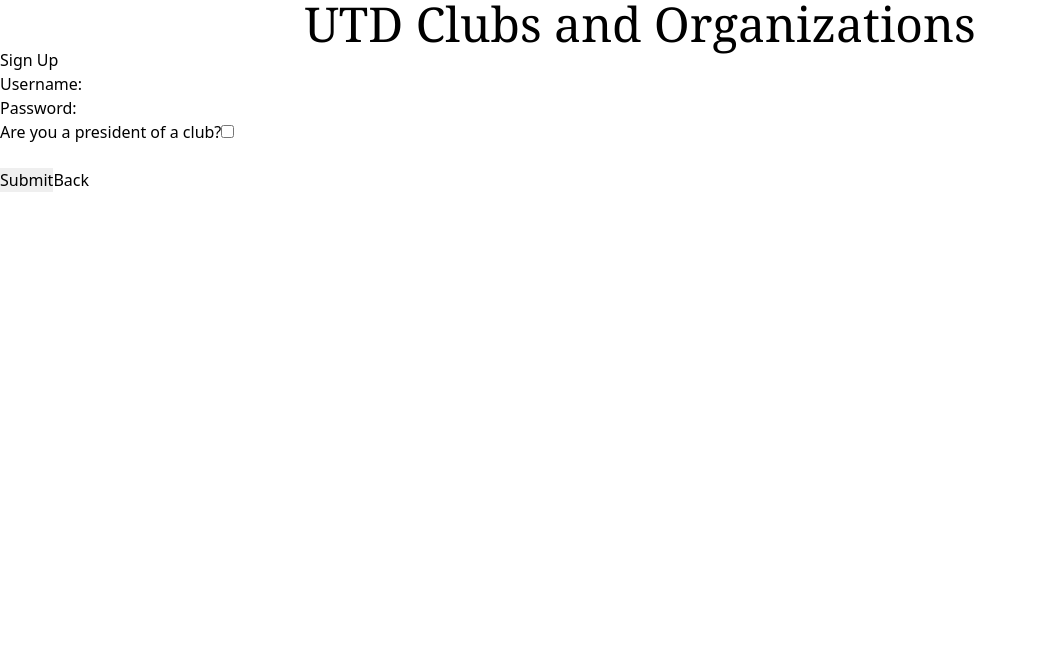
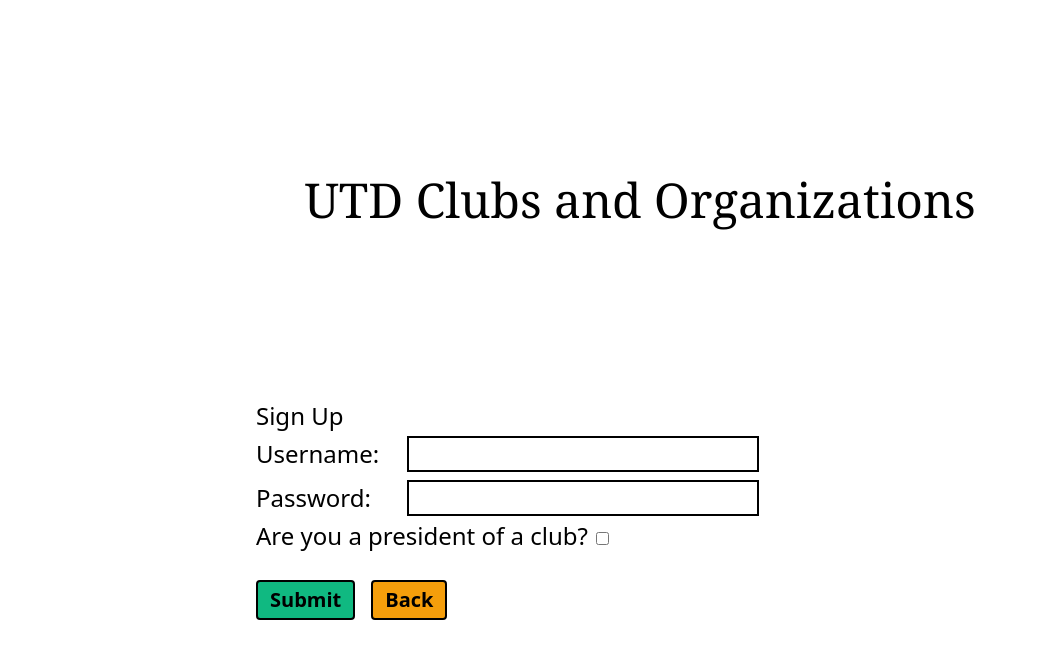
Before and after one commit to salmanjaher/ClubBuddy-HackUTD21, a React (Create React App) app: page / in a window 1280 px wide. Both pictures are taken after a click on the button "Sign Up". Shown: the top 658 px of the page, without its empty margins (0-1037 px from the left). Built offline with nearby package versions, Linux system fonts and the light colour scheme; no server answers.

Commit message:
front end work

```diff
--- a/src/Announcement.js
+++ b/src/Announcement.js
@@ -5,8 +5,8 @@
   const Field = React.forwardRef(({ label, type }, ref) => {
     return (
       <div>
-        <label>{label}</label>
-        <input ref={ref} type={type} />
+        <label class = "text-2xl">{label}</label>
+        <input class = "border-2 border-black mt-1 ml-1" ref={ref} type={type} />
       </div>
     );
   });
@@ -23,10 +23,10 @@
       <div>
         <form onSubmit={handleSubmit}>
           <Field ref={announcment} label='Announcement:' type='text' />
-          <br />
-          <input type='submit' value='Submit' />
-          <br />
-          <button onClick={handleBackAn}>Back</button>
+
+          <input class = "bg-green-500 hover:bg-green-600 text-black text-xl font-bold py-1 px-3 rounded border-2 border-black mt-4" type='submit' value='Submit' />
+
+          <button class = "bg-yellow-500 hover:bg-yellow-600 text-black text-xl font-bold py-1 px-3 rounded border-2 border-black ml-4 mt-4" onClick={handleBackAn}>Back</button>
         </form>
       </div>
     </>
--- a/src/App.js
+++ b/src/App.js
@@ -4,8 +4,8 @@
 function App() {
   return (
     <>
-      <Header />
-      <Body />
+      <Header/>
+      <Body/>
     </>
   );
 }
--- a/src/Body.js
+++ b/src/Body.js
@@ -91,7 +91,8 @@
   } else if (loginPage) {
     return (
       <>
-        <button class="bg-green-500 hover:bg-green-600 text-black font-bold py-1 px-3 rounded-l border-2 border-black mx-2"
+        <div class = "text-center">
+        <button class="bg-green-500 hover:bg-green-600 text-black text-2xl font-bold py-5 px-14 rounded border-2 border-black"
           onClick={() => {
             setLoginPage(false);
             setSignUp(true);
@@ -99,8 +100,7 @@
         >
           Sign Up
         </button>
-
-        <button class="bg-yellow-500 hover:bg-yellow-600 text-black font-bold py-1 px-3 rounded-r border-2 border-black inset-10 mx-2"
+        <button class="bg-yellow-500 hover:bg-yellow-600 text-black text-2xl font-bold py-5 px-14 rounded border-2 border-black ml-20"
           onClick={() => {
             setLoginPage(false);
             setLogin(true);
@@ -108,26 +108,31 @@
         >
           Sign In
         </button>
+        </div>
       </>
     );
   } else if (login) {
     return (
       <>
+        <div class = "ml-64">
         <Login
           loginData={loginData}
           continueFunction={continueFunction}
           handleBack={handleBack}
         />
+        </div>
       </>
     );
   } else if (signUp) {
     return (
       <>
+        <div class = "ml-64">
         <SignUp
           updateLoginData={updateLoginData}
           continueFunction={continueFunction}
           handleBack={handleBack}
         />
+        </div>
       </>
     );
   } else {
--- a/src/Header.js
+++ b/src/Header.js
@@ -3,9 +3,11 @@
 function Header() {
   return (
     <>
-      <h1 className='text-bold text-5xl text-center font-serif'>
+      <div class = "m-44">
+      <h1 className='text-bold text-5xl text-center font-serif object-center'>
         UTD Clubs and Organizations
       </h1>
+      </div>
     </>
   );
 }
--- a/src/Login.js
+++ b/src/Login.js
@@ -4,11 +4,12 @@
   const usernameRef = React.useRef();
   const passwordRef = React.useRef();
 
+
   const Field = React.forwardRef(({ label, type }, ref) => {
     return (
       <div>
-        <label>{label}</label>
-        <input ref={ref} type={type} />
+        <label class = "text-2xl">{label}</label>
+        <input class = "border-2 border-black mt-1" ref={ref} type={type} />
       </div>
     );
   });
@@ -38,13 +39,13 @@
 
   return (
     <>
-      <h1> Login</h1>
+      <h1 class = "text-2xl mb-1"> Login </h1>
       <form onSubmit={handleSubmit}>
-        <Field ref={usernameRef} label='Username:' type='text' />
-        <Field ref={passwordRef} label='Password:' type='password' />
+        <Field ref={usernameRef} label='Username:' type='text'/>
+        <Field ref={passwordRef} label='Password: ' type='password'/>
         <br />
-        <input type='submit' value='Submit' />
-        <button onClick={handleBack}>Back</button>
+        <input class = "bg-green-500 hover:bg-green-600 text-black text-xl font-bold py-1 px-3 rounded border-2 border-black" type='submit' value='Submit' />
+        <button class = "bg-yellow-500 hover:bg-yellow-600 text-black text-xl font-bold py-1 px-3 rounded border-2 border-black ml-4" onClick={handleBack}>Back</button>
       </form>
     </>
   );
--- a/src/SignUp.js
+++ b/src/SignUp.js
@@ -22,29 +22,29 @@
 
   return (
     <>
-      <h1> Sign Up</h1>
+      <h1 class = "text-2xl mb-1"> Sign Up</h1>
       <form onSubmit={handleSubmit}>
-        <label>
+        <label class = "text-2xl">
           Username:
-          <input
+          <input class = "border-2 border-black ml-7"
             type='text'
             value={username}
             onChange={(e) => setUsername(e.target.value)}
           />
         </label>
         <br />
-        <label>
+        <label class = "text-2xl">
           Password:
-          <input
+          <input class = "border-2 border-black ml-9 mt-2 mb-1"
             type='password'
             value={password}
             onChange={(e) => setPassword(e.target.value)}
           />
         </label>
         <br />
-        <label>
+        <label class = "text-2xl">
           Are you a president of a club?
-          <input
+          <input class = "ml-2 size-xl"
             checked={check}
             onChange={() => setCheck(!check)}
             type='checkbox'
@@ -53,9 +53,9 @@
         <br />
         {check ? (
           <>
-            <label>
+            <label class = "text-2xl mt-1">
               Which Club?{' '}
-              <input
+              <input class = "border-2 border-black mt-1 mb-1"
                 value={club}
                 onChange={(e) => setClub(e.target.value)}
                 type='text'
@@ -66,8 +66,8 @@
         ) : (
           <br />
         )}
-        <input type='submit' value='Submit' />
-        <button onClick={handleBack}>Back</button>
+        <input class = "bg-green-500 hover:bg-green-600 text-black text-xl font-bold py-1 px-3 rounded border-2 border-black mt-1" type='submit' value='Submit' />
+        <button class = "bg-yellow-500 hover:bg-yellow-600 text-black text-xl font-bold py-1 px-3 rounded border-2 border-black ml-4 mt-1" onClick={handleBack}>Back</button>
       </form>
     </>
   );
```
